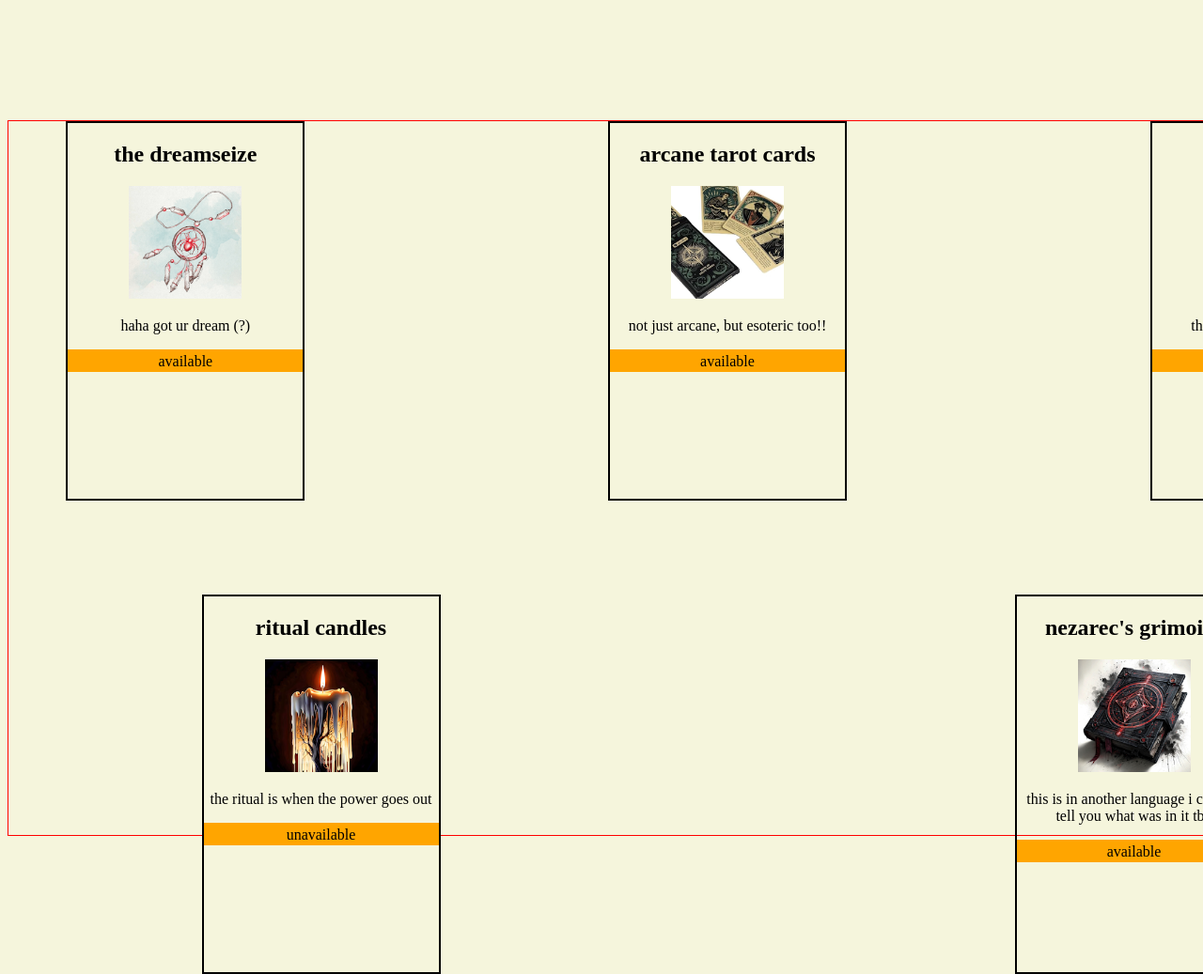
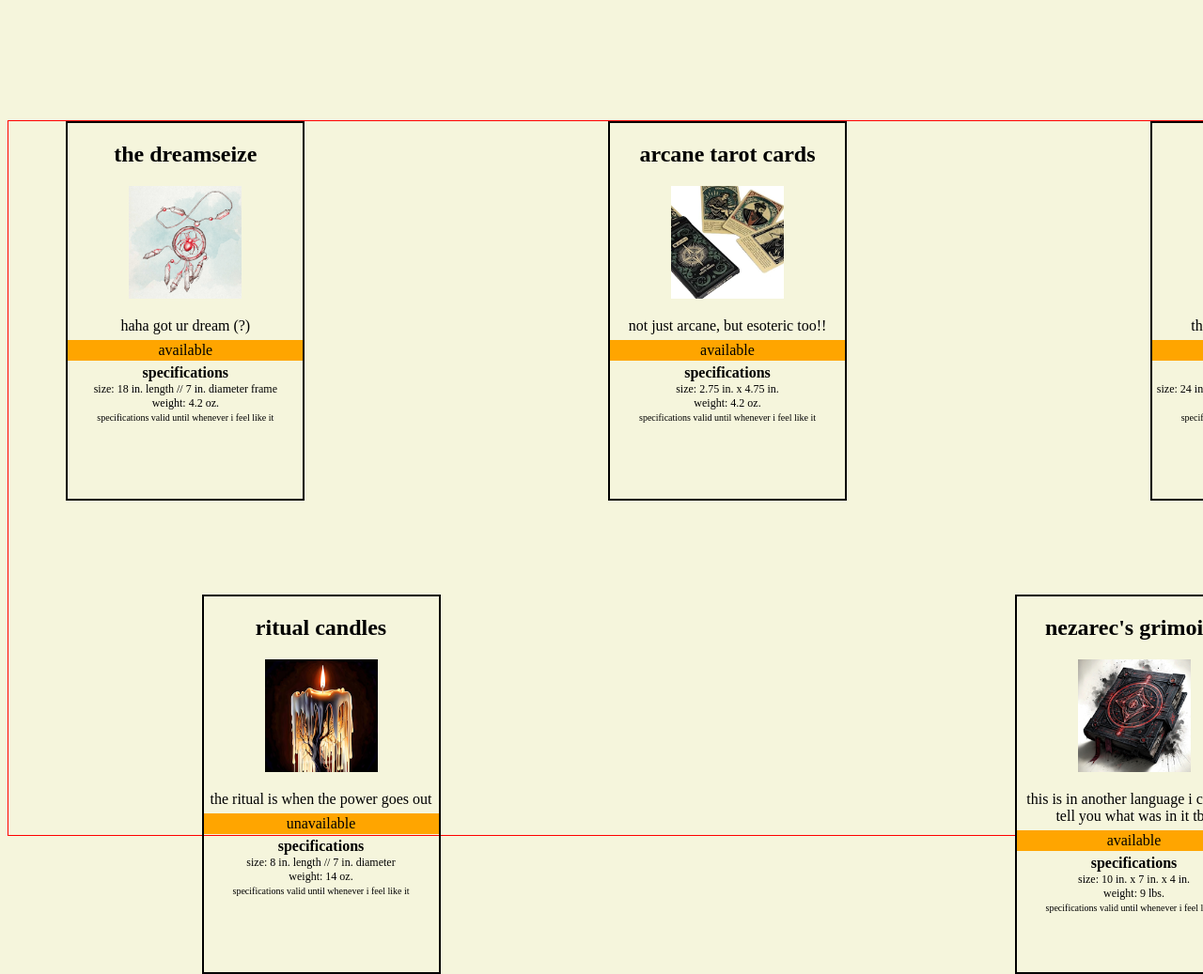
Before and after one commit to skeoswf/ASSIGNMENT-product-cards2, a plain HTML site: page index.html in a window 1280 px wide. Shown: the top 1037 px of the page at 94% size. Drawn offline with Linux system fonts and the light colour scheme.

Commit message:
Add section 2 content

```diff
--- a/index.html
+++ b/index.html
@@ -14,6 +14,9 @@
     <img src="./dreamseize.png">
     <p>haha got ur dream (?)</p>
     <div class="availability">available</div>
+    <h4>specifications</h4>
+    <p class="dimensions">size: 18 in. length // 7 in. diameter frame <br> weight: 4.2 oz.</p>
+    <footer>specifications valid until whenever i feel like it</footer>
   </div>
 
   <div class="card">
@@ -21,6 +24,9 @@
     <img src="./tarot.png">
     <p>not just arcane, but esoteric too!! </p>
     <div class="availability">available</div>
+    <h4>specifications</h4>
+    <p class="dimensions">size: 2.75 in. x 4.75 in. <br> weight: 4.2 oz.</p>
+    <footer>specifications valid until whenever i feel like it</footer>
   </div>
 
   <div class="card">
@@ -28,6 +34,9 @@
     <img src="./cometclock.png">
     <p>thinking abt sozin's comet</p>
     <div class="availability">available</div>
+    <h4>specifications</h4>
+    <p class="dimensions">size: 24 in. x 16 in. // 4.3 in. diameter clock frame<br> weight: 12.2 oz.</p>
+    <footer>specifications valid until whenever i feel like it</footer>
   </div>
 
   <div class="card">
@@ -35,6 +44,9 @@
     <img src="./candle.png">
     <p>the ritual is when the power goes out</p>
     <div class="availability">unavailable</div>
+    <h4>specifications</h4>
+    <p class="dimensions">size: 8 in. length // 7 in. diameter <br> weight: 14 oz.</p>
+    <footer>specifications valid until whenever i feel like it</footer>
   </div>
 
   <div class="card">
@@ -42,6 +54,9 @@
     <img src="./book.png">
     <p>this is in another language i couldnt tell you what was in it tbh</p>
     <div class="availability">available</div>
+    <h4>specifications</h4>
+    <p class="dimensions">size: 10 in. x 7 in. x 4 in. <br> weight: 9 lbs.</p>
+    <footer>specifications valid until whenever i feel like it</footer>
   </div>
 
 </div>
--- a/main.css
+++ b/main.css
@@ -34,9 +34,27 @@ p {
 }
 
 .availability {
+  margin-top: -10px;
   background-color: orange;
   width: 100%;
   height: 20px;
   text-align: center;
-  padding-top: 4px;
+  padding-top: 2px;
 }
+
+h4 {
+  text-align: center;
+  margin-top: 4px;
+}
+
+.dimensions {
+  margin-top: -20px;
+  font-size: 12px;
+}
+
+footer {
+  margin-top: -10px;
+  text-align: center;
+  font-size: 10px;
+  text-shadow: 1px 1px orange);
+}
```
